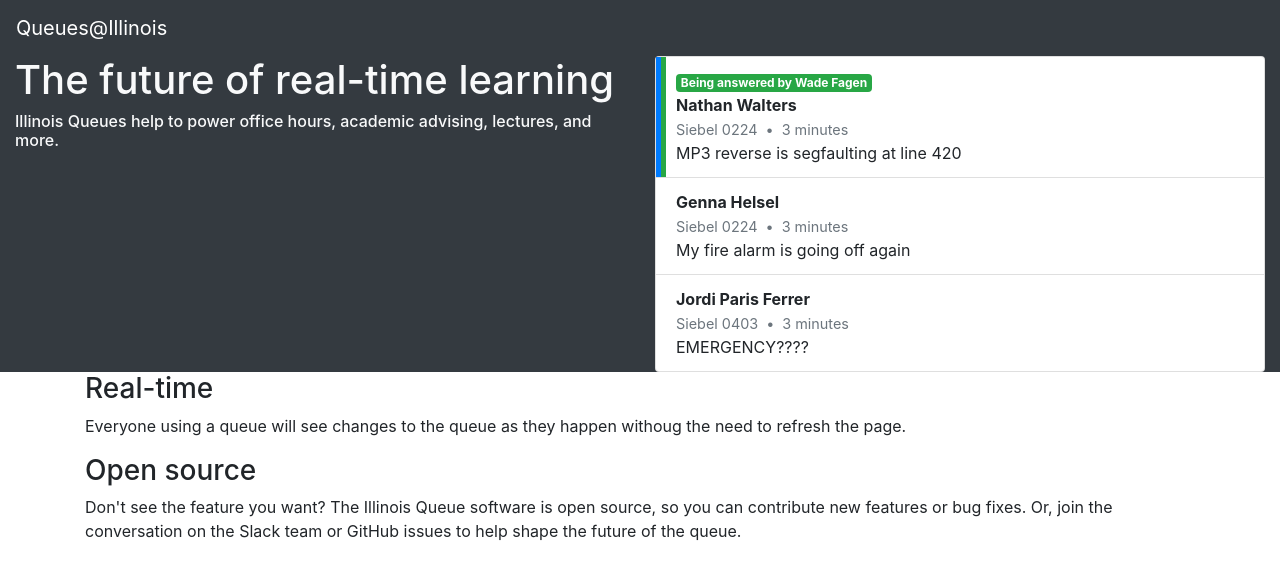
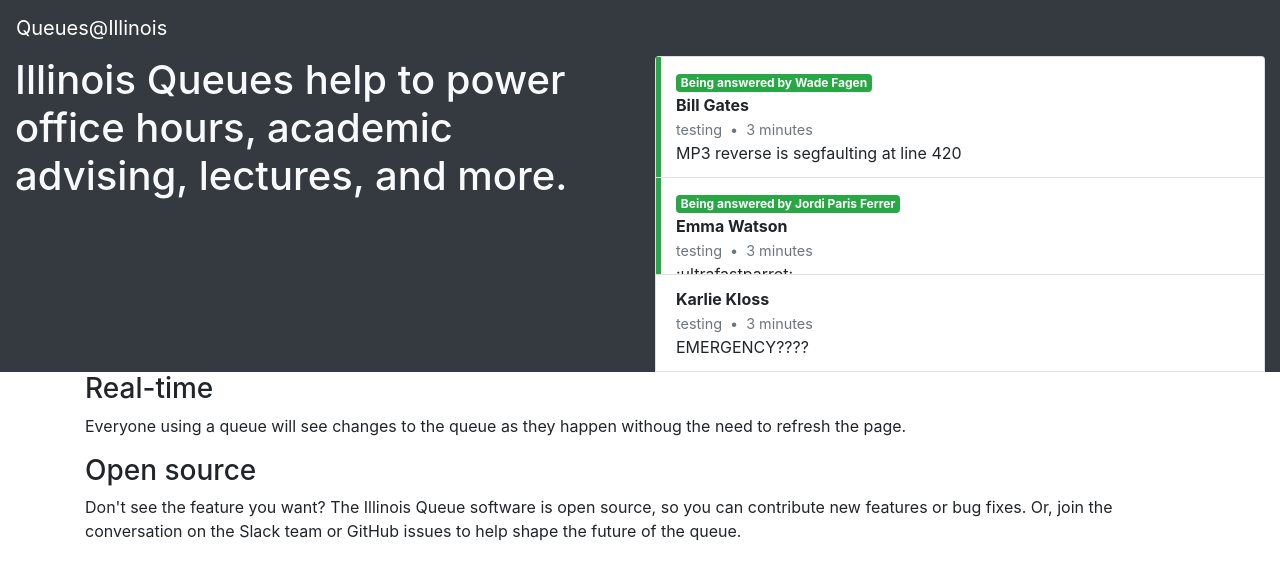
Before and after one commit to illinois/queue-info, a Next.js app: page / in a window 1280 px wide. Shown: the top 580 px of the page. Built offline with nearby package versions, Linux system fonts and the light colour scheme.

Commit message:
Add randomly-generated demo queue

```diff
--- /dev/null
+++ b/components/RandomQueue.js
@@ -0,0 +1,122 @@
+import React from 'react'
+import FlipMove from 'react-flip-move'
+import { ListGroup } from 'reactstrap'
+
+import Question from './Question'
+
+const STAFF = [
+  'Nathan Walters',
+  'Genna Helsel',
+  'Jordi Paris Ferrer',
+  'Wade Fagen',
+]
+
+const STUDENTS = [
+  'Bill Gates',
+  'Taylor Swift',
+  'Lebron James',
+  'Sheryl Sandberg',
+  'Karlie Kloss',
+  'Elon Musk',
+  'Grace Hopper',
+  'Steve Jobs',
+  'Emma Watson',
+  'Albert Einstein',
+]
+
+const TOPICS = [
+  'EMERGENCY????',
+  'MP3 reverse is segfaulting at line 420',
+  'Houston, we have a problem',
+  ':ultrafastparrot:',
+]
+
+const pickRandomElement = (arr) => {
+  const index = Math.floor(Math.random() * arr.length)
+  return arr.splice(index, 1)[0]
+}
+
+const addRandomQuestion = (state) => {
+  const name = pickRandomElement(state.availableStudents)
+  const topic = pickRandomElement(state.availableTopics)
+  const key = state.key++;
+  state.questions.push({
+    key,
+    name,
+    topic,
+    location: 'testing',
+  })
+}
+
+class RandomQueue extends React.Component {
+  constructor(props) {
+    super(props)
+    this.state =  {
+      availableStudents: [...STUDENTS],
+      availableStaff: [...STAFF],
+      availableTopics: [...TOPICS],
+      questions: [],
+      key: 0,
+    }
+
+    // Populate initial state with three questions
+    for (let i = 0; i < 3; i++) {
+      addRandomQuestion(this.state)
+    }
+    // Mark first question as being answered
+    this.state.questions[0].beingAnsweredBy = pickRandomElement(this.state.availableStaff)
+  }
+
+  advanceState() {
+    const newState = {
+      questions: [...this.state.questions],
+      availableStudents: [...this.state.availableStudents],
+      availableStaff: [...this.state.availableStaff],
+      availableTopics: [...this.state.availableTopics],
+      key: this.state.key,
+    }
+
+    // From the first question, send the entities back to the available pools
+    const q = newState.questions[0];
+    newState.availableStudents.push(q.name)
+    newState.availableStaff.push(q.beingAnsweredBy)
+    newState.availableTopics.push(q.topic)
+
+    // Remove first question
+    newState.questions.splice(0, 1)
+
+    // Add a new question
+    addRandomQuestion(newState)
+
+    // Mark first question as being answered
+    newState.questions[0].beingAnsweredBy = pickRandomElement(newState.availableStaff)
+
+    // Finally, update state
+    this.setState(newState)
+  }
+
+  componentDidMount() {
+    this.interval = setInterval(() => this.advanceState(), 5000)
+  }
+
+  componentWillUnmount() {
+    clearInterval(this.interval)
+  }
+
+  render() {
+    const questions = this.state.questions.map((question) => <Question {...question} />)
+    return (
+      <ListGroup>
+        <FlipMove
+          enterAnimation="elevator"
+          leaveAnimation="elevator"
+          duration={200}
+        >
+          {questions}
+        </FlipMove>
+      </ListGroup>
+    )
+  }
+}
+
+export default RandomQueue
--- a/package.json
+++ b/package.json
@@ -22,6 +22,7 @@
     "next": "^7.0.2",
     "react": "^16.5.2",
     "react-dom": "^16.5.2",
+    "react-flip-move": "^3.0.3",
     "reactstrap": "^6.5.0"
   }
 }
--- a/pages/index.js
+++ b/pages/index.js
@@ -4,6 +4,7 @@ import { Button, Container, ListGroup, Row, Col } from 'reactstrap'
 
 import Header from '../components/Header'
 import Question from '../components/Question'
+import RandomQueue from '../components/RandomQueue'
 
 export default () => (
   <>
@@ -11,15 +12,10 @@ export default () => (
     <Container fluid className="bg-dark hero">
       <Row>
         <Col lg="6">
-          <h1 className="text-light">The future of real-time learning</h1>
-          <h6 className="text-light">Illinois Queues help to power office hours, academic advising, lectures, and more.</h6>
+          <h1 className="text-light">Illinois Queues help to power office hours, academic advising, lectures, and more.</h1>
         </Col>
         <Col lg="6">
-          <ListGroup>
-            <Question id={1} name="Nathan Walters" location="Siebel 0224" topic="MP3 reverse is segfaulting at line 420" beingAnsweredBy="Wade Fagen" didUserAskQuestion />
-            <Question id={2} name="Genna Helsel" location="Siebel 0224" topic="My fire alarm is going off again" />
-            <Question id={3} name="Jordi Paris Ferrer" location="Siebel 0403" topic="EMERGENCY????" />
-          </ListGroup>
+          <RandomQueue />
         </Col>
       </Row>
     </Container>
```
Also changed, not shown: 1 other file (tests, documents, lock files or other folders).
